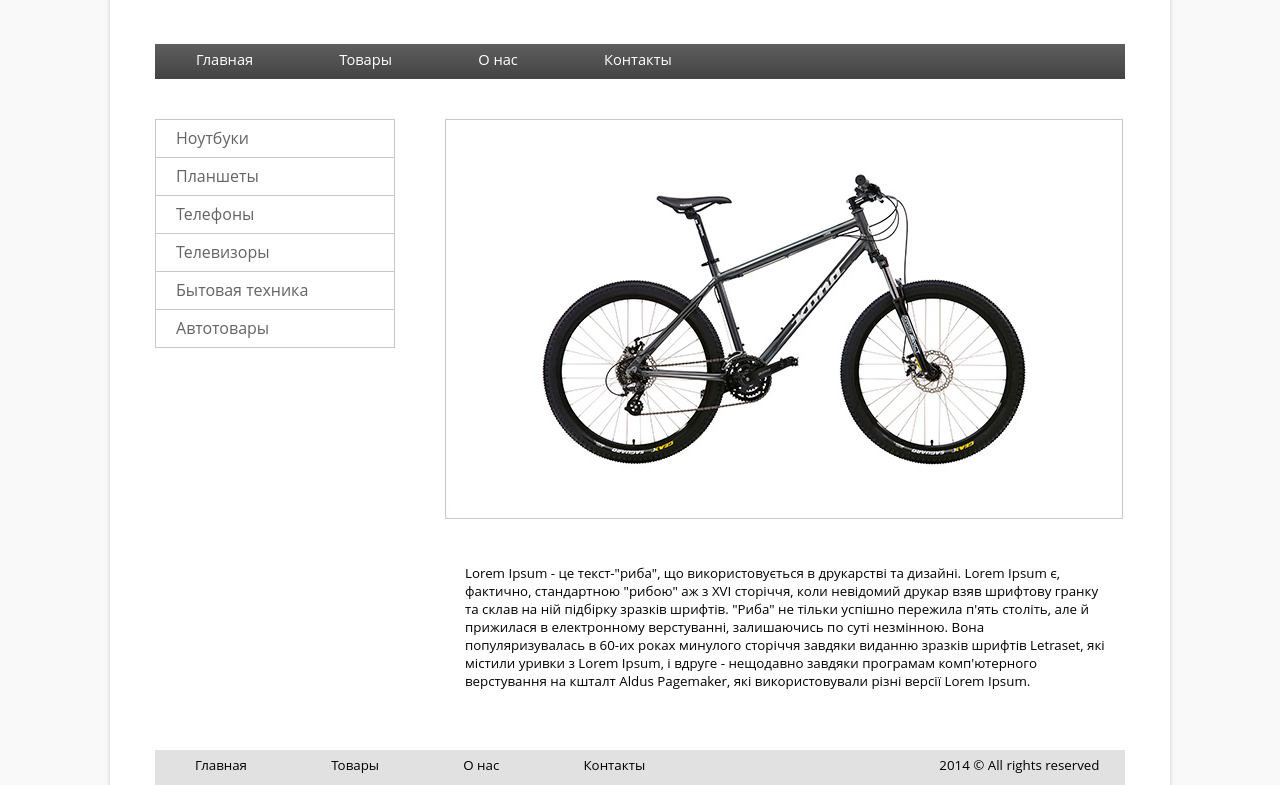
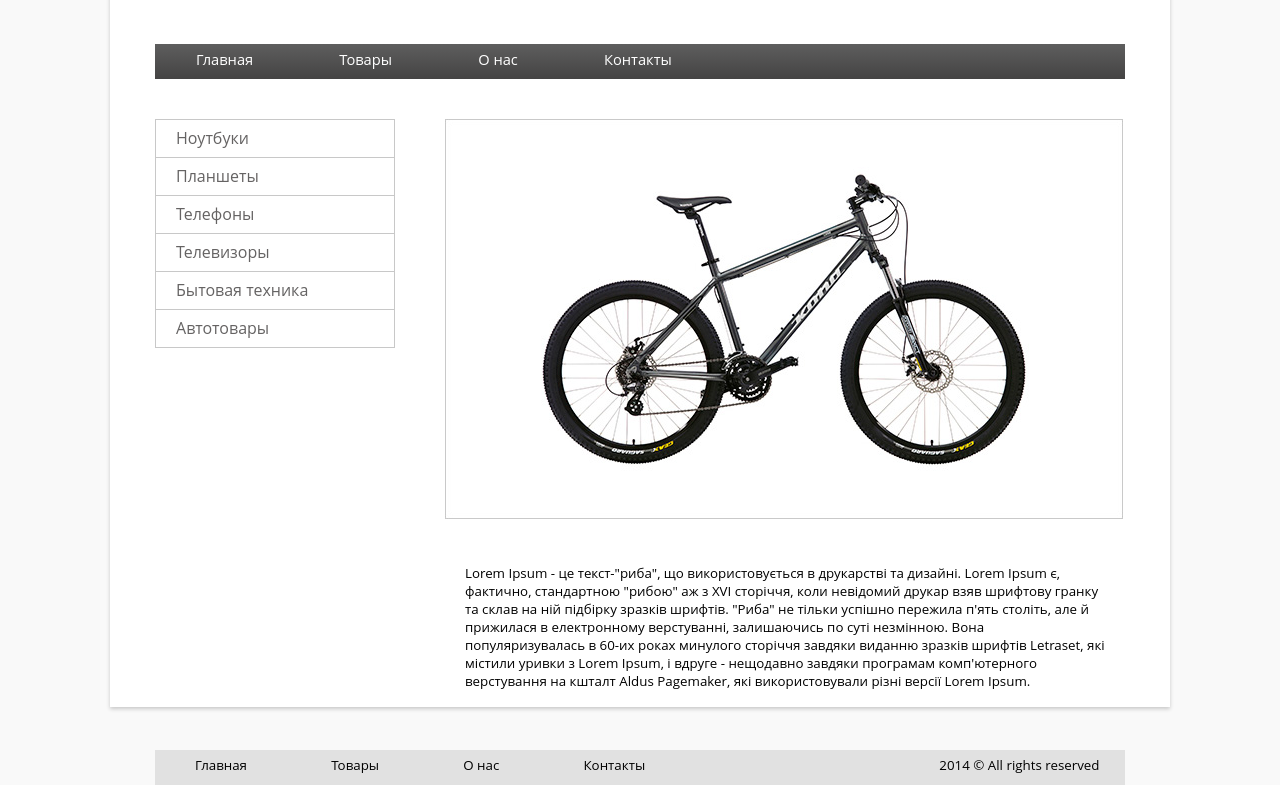
Before and after one commit to pereyaslav/task3, a plain HTML site: page index.html in a window 1280 px wide. Shown: the part 93-878 px from the top of the page. Drawn offline with Linux system fonts and the light colour scheme.

Commit message:
correct 2

```diff
--- a/css/style.css
+++ b/css/style.css
@@ -2,16 +2,19 @@
     margin:0;
     padding: 0;
 }
+html{
+    height: 100%;
+}
 
 body {
     background: #f9f9f9;
+    height:100%;
 }
-
 
 
 /* макет страницы */
 .page {
-    margin: auto;
+    margin: 0 auto;
     padding-top: 50px;
     padding-left: 45px;
     padding-right: 45px;
@@ -85,6 +88,8 @@ body {
     text-decoration: none;
     display: block;
     transition: 0.3s all;
+    margin-top: auto;
+    margin-bottom: auto;
 }
 
 #menu2 a:hover {
@@ -130,7 +135,7 @@ body {
 }
 #menu3 a:hover {
     text-decoration: underline;
-  }
+}
 
 .text2  {
     padding-left: 250px;
```
